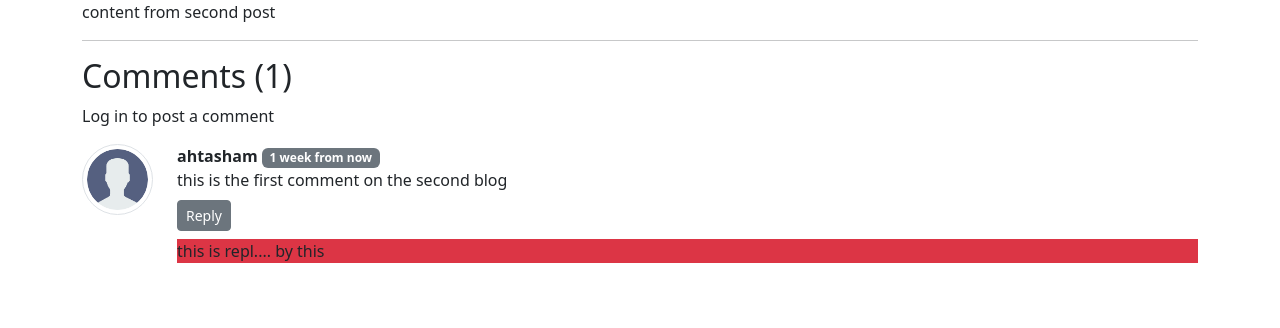
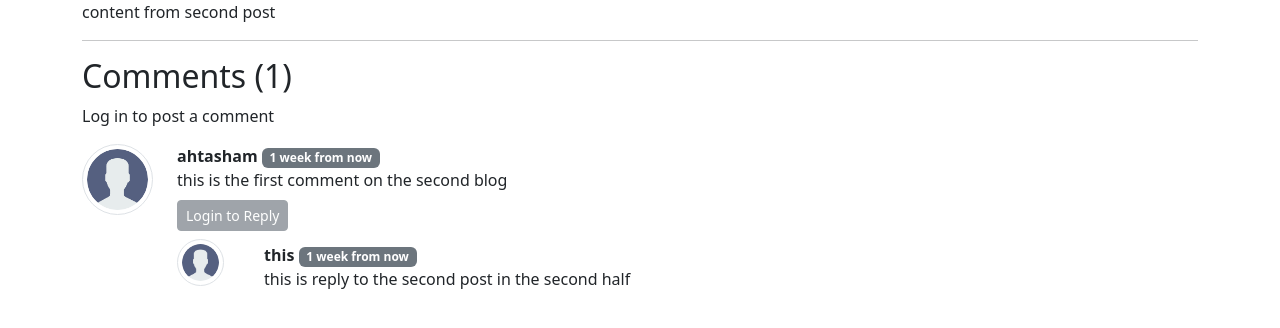
Before and after one commit to Muhammad-Ahtasham/iCoder, a Django app: a page that uses templates/blog/blogPost.html in a window 1280 px wide. Shown: the part 154-482 px from the top of the page. Run offline with Django 4.2, Linux system fonts and the light colour scheme; data comes from the database, SQL or seed files in the repository; both versions use the stored data as it was after the commit.

Commit message:
added reply section with user image and other customizations

```diff
--- a/templates/blog/blogPost.html
+++ b/templates/blog/blogPost.html
@@ -37,15 +37,18 @@
         <div class="col-md-1">
             <img class="img-thumbnail rounded-circle" src="/static/img/user.png" alt="">
         </div>
-        <div class="col-md-11"> <b>{{comment.user.username}}</b> <span class="badge bg-secondary">{{comment.timestamp|naturaltime}}</span>
+        <div class="col-md-11"> <b>{{comment.user.username}}</b> <span
+                class="badge bg-secondary">{{comment.timestamp|naturaltime}}</span>
             <div>
                 {{comment.comment}}
             </div>
             <div class="reply-mx-0">
-                    <button class="btn btn-sm btn-secondary my-2" type="button" data-bs-toggle="collapse" data-bs-target="#replyBox{{comment.sno}}" aria-expanded="false" aria-controls="collapseExample">
-                        Reply
-                    </button>
-                  <div class="collapse" id="replyBox{{comment.sno}}">
+                {% if user.is_authenticated %}
+                <button class="btn btn-sm btn-secondary my-2" type="button" data-bs-toggle="collapse"
+                    data-bs-target="#replyBox{{comment.sno}}" aria-expanded="false" aria-controls="collapseExample">
+                    Reply
+                </button>
+                <div class="collapse" id="replyBox{{comment.sno}}">
                     <div class="card card-body my-1">
                         <form action="/blog/postComment" method="post">
                             {% csrf_token %}
@@ -57,10 +60,25 @@
                             <button type="submit" class="btn btn-secondary">Reply</button>
                         </form>
                     </div>
-                  </div>
-                  <div class="replies bg-danger">
+                </div>
+                {% else %}
+                <button class="btn btn-sm btn-secondary my-2" type="button" data-bs-toggle="collapse"
+                data-bs-target="#replyBox{{comment.sno}}" aria-expanded="false" aria-controls="collapseExample" disabled>
+                Login to Reply
+            </button>
+                {% endif %}
+                <div class="replies">
                     {% for reply in replyDict|get_val:comment.sno %}
-                    {{reply}}
+                    <div class="row">
+                        <div class="col-md-1">
+                            <img class="img-thumbnail rounded-circle w-75" src="/static/img/user.png" alt="">
+                        </div>
+                        <div class="col-md-11 mt-1"><b>{{reply.user.username}}</b> <span
+                            class="badge bg-secondary">{{reply.timestamp|naturaltime}}</span> <br>
+                            {{reply.comment}}
+                        </div>
+                    </div>
+
                     <br>
                     {% endfor %}
                 </div>
```
Also changed, not shown: db.sqlite3.
